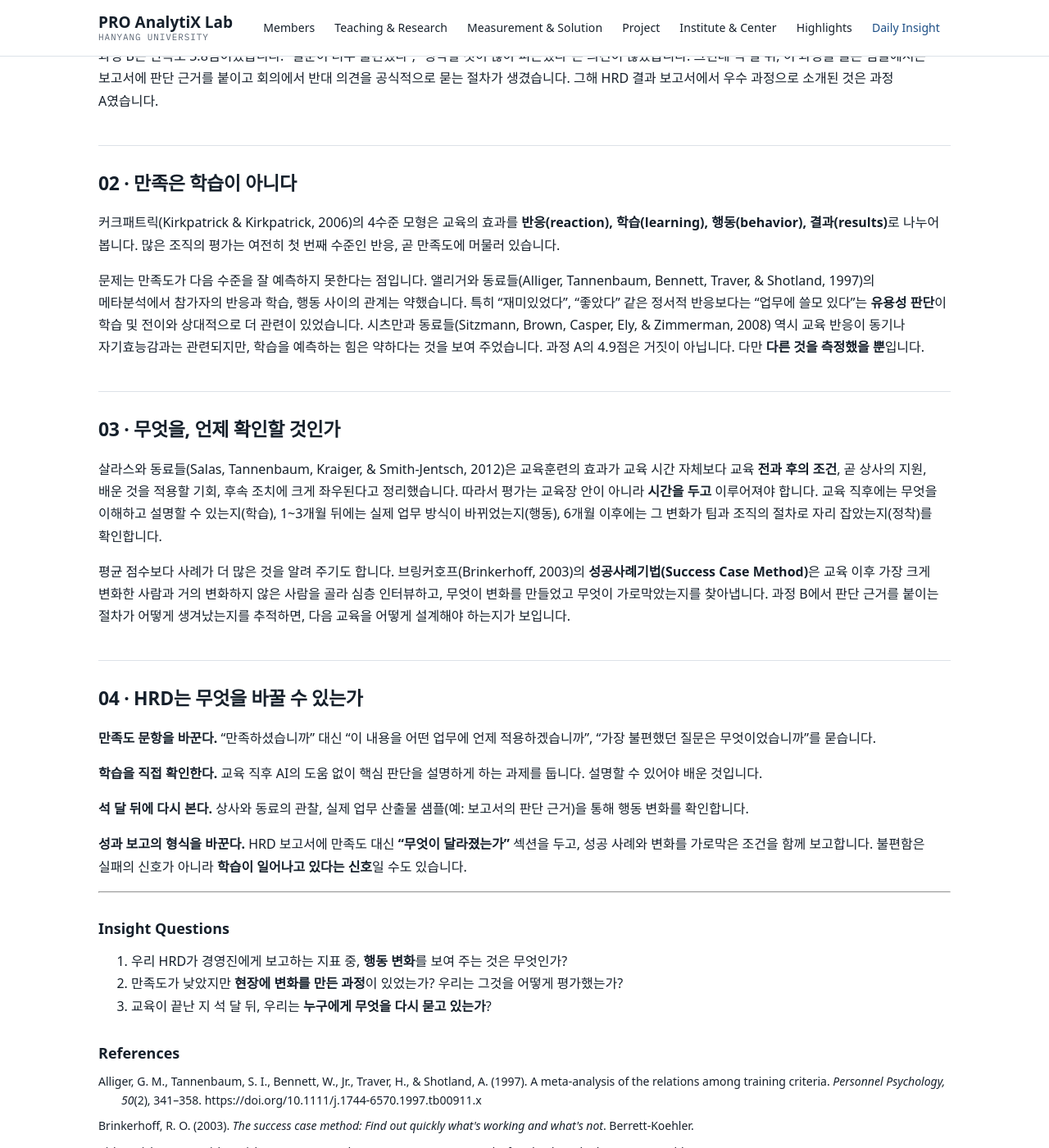
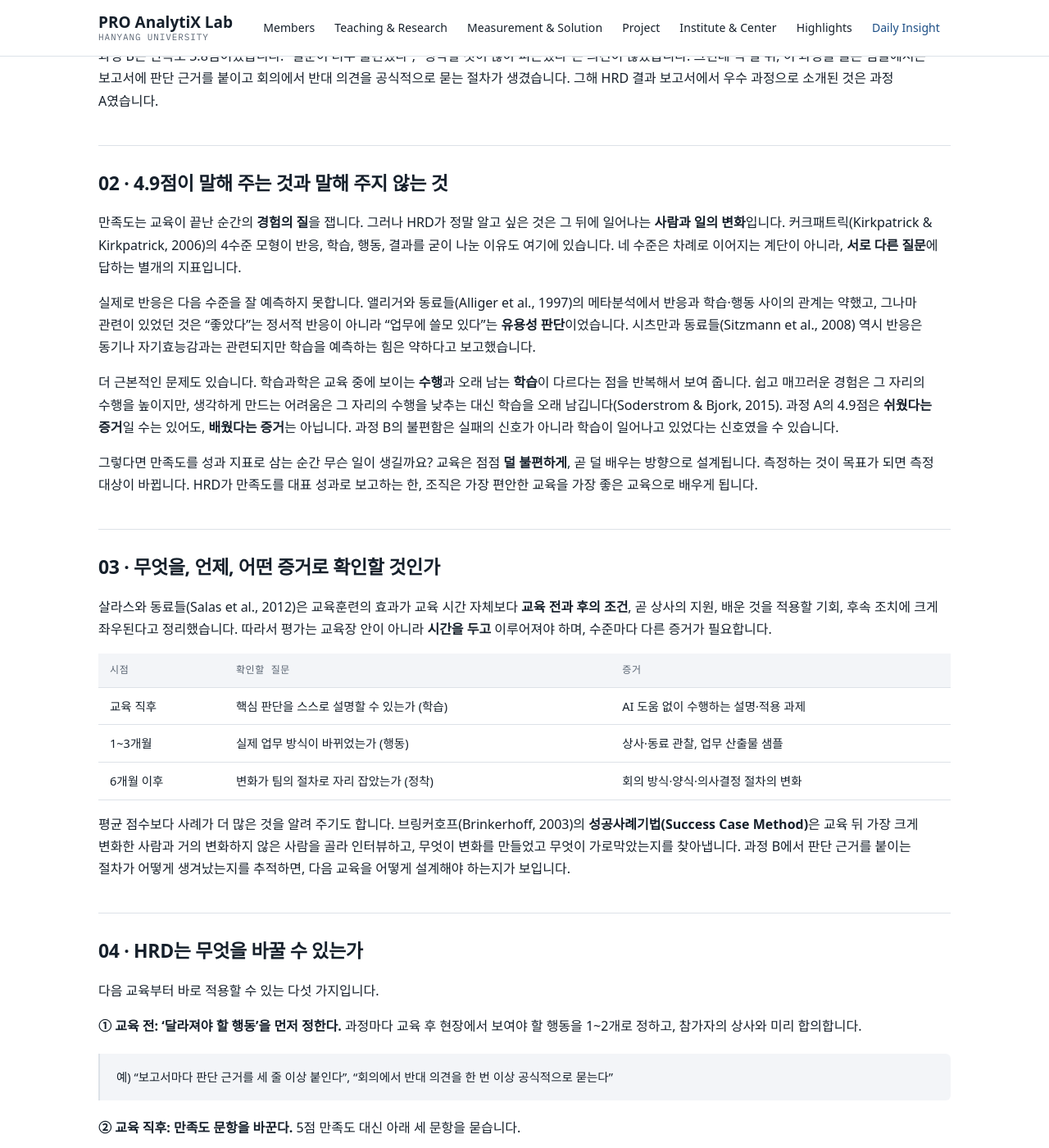
Before and after one commit to drsprolab/drsprolab.github.io, a Jekyll site: the page built from _insights/2026-10-02-beyond-satisfaction.md, in a window 1280 px wide and 1400 px high, scrolled down 777 px. Shown: the whole window at 82% size. Built offline with Jekyll 4.4.1, drawn with Linux system fonts in a browser that asks for light colours; some web fonts are replaced; some of the changed text lies outside the part shown.

Commit message:
Daily Insight '교육 만족도 4.9점': 02~03 논의를 심화하고 04를 실행 지침으로 구체화
- 02: 수행과 학습의 구분(Soderstrom & Bjork, 2015), 만족도를 성과 지표로 삼을 때의 역효과
- 03: 시점별 확인 질문과 증거 표
- 04: 교육 전·직후·30/90일·보고서 단계별 5가지 실행 방법과 예시 문항

Co-Authored-By: Claude Opus 5.5 <noreply@anthropic.com>

```diff
--- a/_insights/2026-10-02-beyond-satisfaction.md
+++ b/_insights/2026-10-02-beyond-satisfaction.md
@@ -21,27 +21,48 @@ topics: [Beyond Smile Sheets, Learning Transfer, Success Case Method, Evaluation
 
 과정 B는 만족도 3.8점이었습니다. "질문이 너무 불편했다", "생각할 것이 많아 피곤했다"는 의견이 많았습니다. 그런데 석 달 뒤, 이 과정을 들은 팀들에서는 보고서에 판단 근거를 붙이고 회의에서 반대 의견을 공식적으로 묻는 절차가 생겼습니다. 그해 HRD 결과 보고서에서 우수 과정으로 소개된 것은 과정 A였습니다.
 
-## 02 · 만족은 학습이 아니다
+## 02 · 4.9점이 말해 주는 것과 말해 주지 않는 것
 
-커크패트릭(Kirkpatrick & Kirkpatrick, 2006)의 4수준 모형은 교육의 효과를 **반응(reaction), 학습(learning), 행동(behavior), 결과(results)**로 나누어 봅니다. 많은 조직의 평가는 여전히 첫 번째 수준인 반응, 곧 만족도에 머물러 있습니다.
+만족도는 교육이 끝난 순간의 **경험의 질**을 잽니다. 그러나 HRD가 정말 알고 싶은 것은 그 뒤에 일어나는 **사람과 일의 변화**입니다. 커크패트릭(Kirkpatrick & Kirkpatrick, 2006)의 4수준 모형이 반응, 학습, 행동, 결과를 굳이 나눈 이유도 여기에 있습니다. 네 수준은 차례로 이어지는 계단이 아니라, **서로 다른 질문**에 답하는 별개의 지표입니다.
 
-문제는 만족도가 다음 수준을 잘 예측하지 못한다는 점입니다. 앨리거와 동료들(Alliger, Tannenbaum, Bennett, Traver, & Shotland, 1997)의 메타분석에서 참가자의 반응과 학습, 행동 사이의 관계는 약했습니다. 특히 "재미있었다", "좋았다" 같은 정서적 반응보다는 "업무에 쓸모 있다"는 **유용성 판단**이 학습 및 전이와 상대적으로 더 관련이 있었습니다. 시츠만과 동료들(Sitzmann, Brown, Casper, Ely, & Zimmerman, 2008) 역시 교육 반응이 동기나 자기효능감과는 관련되지만, 학습을 예측하는 힘은 약하다는 것을 보여 주었습니다. 과정 A의 4.9점은 거짓이 아닙니다. 다만 **다른 것을 측정했을 뿐**입니다.
+실제로 반응은 다음 수준을 잘 예측하지 못합니다. 앨리거와 동료들(Alliger et al., 1997)의 메타분석에서 반응과 학습·행동 사이의 관계는 약했고, 그나마 관련이 있었던 것은 "좋았다"는 정서적 반응이 아니라 "업무에 쓸모 있다"는 **유용성 판단**이었습니다. 시츠만과 동료들(Sitzmann et al., 2008) 역시 반응은 동기나 자기효능감과는 관련되지만 학습을 예측하는 힘은 약하다고 보고했습니다.
 
-## 03 · 무엇을, 언제 확인할 것인가
+더 근본적인 문제도 있습니다. 학습과학은 교육 중에 보이는 **수행**과 오래 남는 **학습**이 다르다는 점을 반복해서 보여 줍니다. 쉽고 매끄러운 경험은 그 자리의 수행을 높이지만, 생각하게 만드는 어려움은 그 자리의 수행을 낮추는 대신 학습을 오래 남깁니다(Soderstrom & Bjork, 2015). 과정 A의 4.9점은 **쉬웠다는 증거**일 수는 있어도, **배웠다는 증거**는 아닙니다. 과정 B의 불편함은 실패의 신호가 아니라 학습이 일어나고 있었다는 신호였을 수 있습니다.
 
-살라스와 동료들(Salas, Tannenbaum, Kraiger, & Smith-Jentsch, 2012)은 교육훈련의 효과가 교육 시간 자체보다 교육 **전과 후의 조건**, 곧 상사의 지원, 배운 것을 적용할 기회, 후속 조치에 크게 좌우된다고 정리했습니다. 따라서 평가는 교육장 안이 아니라 **시간을 두고** 이루어져야 합니다. 교육 직후에는 무엇을 이해하고 설명할 수 있는지(학습), 1~3개월 뒤에는 실제 업무 방식이 바뀌었는지(행동), 6개월 이후에는 그 변화가 팀과 조직의 절차로 자리 잡았는지(정착)를 확인합니다.
+그렇다면 만족도를 성과 지표로 삼는 순간 무슨 일이 생길까요? 교육은 점점 **덜 불편하게**, 곧 덜 배우는 방향으로 설계됩니다. 측정하는 것이 목표가 되면 측정 대상이 바뀝니다. HRD가 만족도를 대표 성과로 보고하는 한, 조직은 가장 편안한 교육을 가장 좋은 교육으로 배우게 됩니다.
 
-평균 점수보다 사례가 더 많은 것을 알려 주기도 합니다. 브링커호프(Brinkerhoff, 2003)의 **성공사례기법(Success Case Method)**은 교육 이후 가장 크게 변화한 사람과 거의 변화하지 않은 사람을 골라 심층 인터뷰하고, 무엇이 변화를 만들었고 무엇이 가로막았는지를 찾아냅니다. 과정 B에서 판단 근거를 붙이는 절차가 어떻게 생겨났는지를 추적하면, 다음 교육을 어떻게 설계해야 하는지가 보입니다.
+## 03 · 무엇을, 언제, 어떤 증거로 확인할 것인가
+
+살라스와 동료들(Salas et al., 2012)은 교육훈련의 효과가 교육 시간 자체보다 **교육 전과 후의 조건**, 곧 상사의 지원, 배운 것을 적용할 기회, 후속 조치에 크게 좌우된다고 정리했습니다. 따라서 평가는 교육장 안이 아니라 **시간을 두고** 이루어져야 하며, 수준마다 다른 증거가 필요합니다.
+
+| 시점 | 확인할 질문 | 증거 |
+|---|---|---|
+| 교육 직후 | 핵심 판단을 스스로 설명할 수 있는가 (학습) | AI 도움 없이 수행하는 설명·적용 과제 |
+| 1~3개월 | 실제 업무 방식이 바뀌었는가 (행동) | 상사·동료 관찰, 업무 산출물 샘플 |
+| 6개월 이후 | 변화가 팀의 절차로 자리 잡았는가 (정착) | 회의 방식·양식·의사결정 절차의 변화 |
+
+평균 점수보다 사례가 더 많은 것을 알려 주기도 합니다. 브링커호프(Brinkerhoff, 2003)의 **성공사례기법(Success Case Method)**은 교육 뒤 가장 크게 변화한 사람과 거의 변화하지 않은 사람을 골라 인터뷰하고, 무엇이 변화를 만들었고 무엇이 가로막았는지를 찾아냅니다. 과정 B에서 판단 근거를 붙이는 절차가 어떻게 생겨났는지를 추적하면, 다음 교육을 어떻게 설계해야 하는지가 보입니다.
 
 ## 04 · HRD는 무엇을 바꿀 수 있는가
 
-**만족도 문항을 바꾼다.** "만족하셨습니까" 대신 "이 내용을 어떤 업무에 언제 적용하겠습니까", "가장 불편했던 질문은 무엇이었습니까"를 묻습니다.
+다음 교육부터 바로 적용할 수 있는 다섯 가지입니다.
 
-**학습을 직접 확인한다.** 교육 직후 AI의 도움 없이 핵심 판단을 설명하게 하는 과제를 둡니다. 설명할 수 있어야 배운 것입니다.
+**① 교육 전: '달라져야 할 행동'을 먼저 정한다.** 과정마다 교육 후 현장에서 보여야 할 행동을 1~2개로 정하고, 참가자의 상사와 미리 합의합니다.
+> 예) "보고서마다 판단 근거를 세 줄 이상 붙인다", "회의에서 반대 의견을 한 번 이상 공식적으로 묻는다"
 
-**석 달 뒤에 다시 본다.** 상사와 동료의 관찰, 실제 업무 산출물 샘플(예: 보고서의 판단 근거)을 통해 행동 변화를 확인합니다.
+**② 교육 직후: 만족도 문항을 바꾼다.** 5점 만족도 대신 아래 세 문항을 묻습니다.
+> - 오늘 배운 것 중 다음 2주 안에 적용할 한 가지는 무엇이며, 어떤 업무에서 쓰겠습니까?
+> - 가장 불편하거나 생각하게 만든 질문은 무엇이었습니까?
+> - 적용을 가로막을 것 같은 조건은 무엇입니까?
 
-**성과 보고의 형식을 바꾼다.** HRD 보고서에 만족도 대신 **"무엇이 달라졌는가"** 섹션을 두고, 성공 사례와 변화를 가로막은 조건을 함께 보고합니다. 불편함은 실패의 신호가 아니라 **학습이 일어나고 있다는 신호**일 수도 있습니다.
+**③ 교육 직후: 학습을 직접 확인한다.** 교육 마지막 20분에 AI 도움 없이 핵심 판단을 설명하는 과제를 둡니다. 정답보다 **근거를 설명하는지**를 3단계 기준(설명 못 함 / 일부 설명 / 근거까지 설명)으로 확인합니다.
+
+**④ 30일과 90일 뒤: 상사와 함께 다시 본다.** 상사가 ①에서 정한 행동을 했는지 짧은 체크리스트로 두 번 확인하고, 참가자는 그 행동이 담긴 업무 산출물 하나를 제출합니다. HRD는 행동을 보인 사람의 비율(적용률)을 집계합니다.
+
+**⑤ 보고서: '무엇이 달라졌는가' 한 장으로 바꾼다.** 경영진 보고에서 만족도 표를 빼고 다음 네 칸을 채웁니다.
+> 목표 행동 · 적용률(30일/90일) · 대표 성공 사례 1건 · 변화를 가로막은 조건과 다음 조치
+
+만족도는 버릴 지표가 아니라 **보조 지표**입니다. 다만 HRD의 성과는 "얼마나 좋았는가"가 아니라 **"무엇이, 언제, 누구에게서 달라졌는가"**로 보고되어야 합니다.
 
 ---
 
@@ -59,4 +80,5 @@ topics: [Beyond Smile Sheets, Learning Transfer, Success Case Method, Evaluation
 <p>Kirkpatrick, D. L., &amp; Kirkpatrick, J. D. (2006). <em>Evaluating training programs: The four levels</em> (3rd ed.). Berrett-Koehler.</p>
 <p>Salas, E., Tannenbaum, S. I., Kraiger, K., &amp; Smith-Jentsch, K. A. (2012). The science of training and development in organizations: What matters in practice. <em>Psychological Science in the Public Interest, 13</em>(2), 74–101. https://doi.org/10.1177/1529100612436661</p>
 <p>Sitzmann, T., Brown, K. G., Casper, W. J., Ely, K., &amp; Zimmerman, R. D. (2008). A review and meta-analysis of the nomological network of trainee reactions. <em>Journal of Applied Psychology, 93</em>(2), 280–295. https://doi.org/10.1037/0021-9010.93.2.280</p>
+<p>Soderstrom, N. C., &amp; Bjork, R. A. (2015). Learning versus performance: An integrative review. <em>Perspectives on Psychological Science, 10</em>(2), 176–199. https://doi.org/10.1177/1745691615569000</p>
 </div>
```
